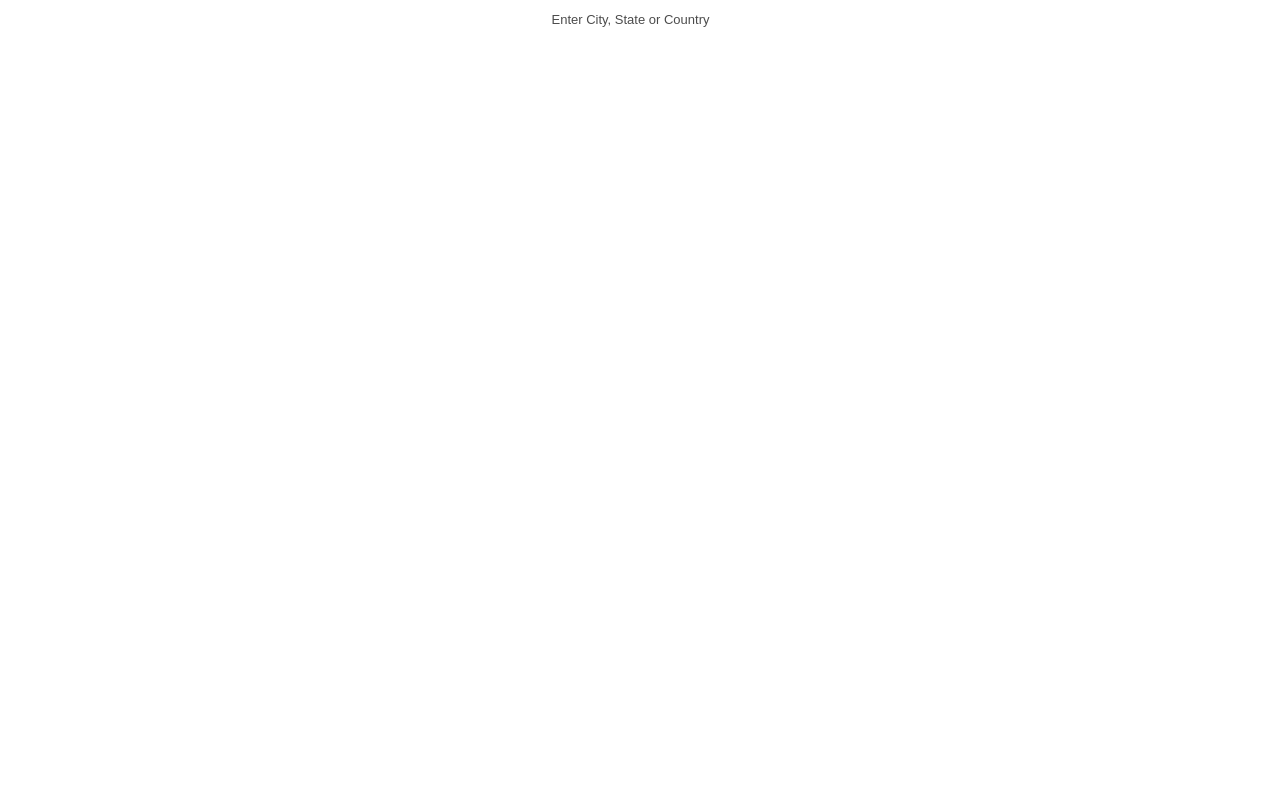
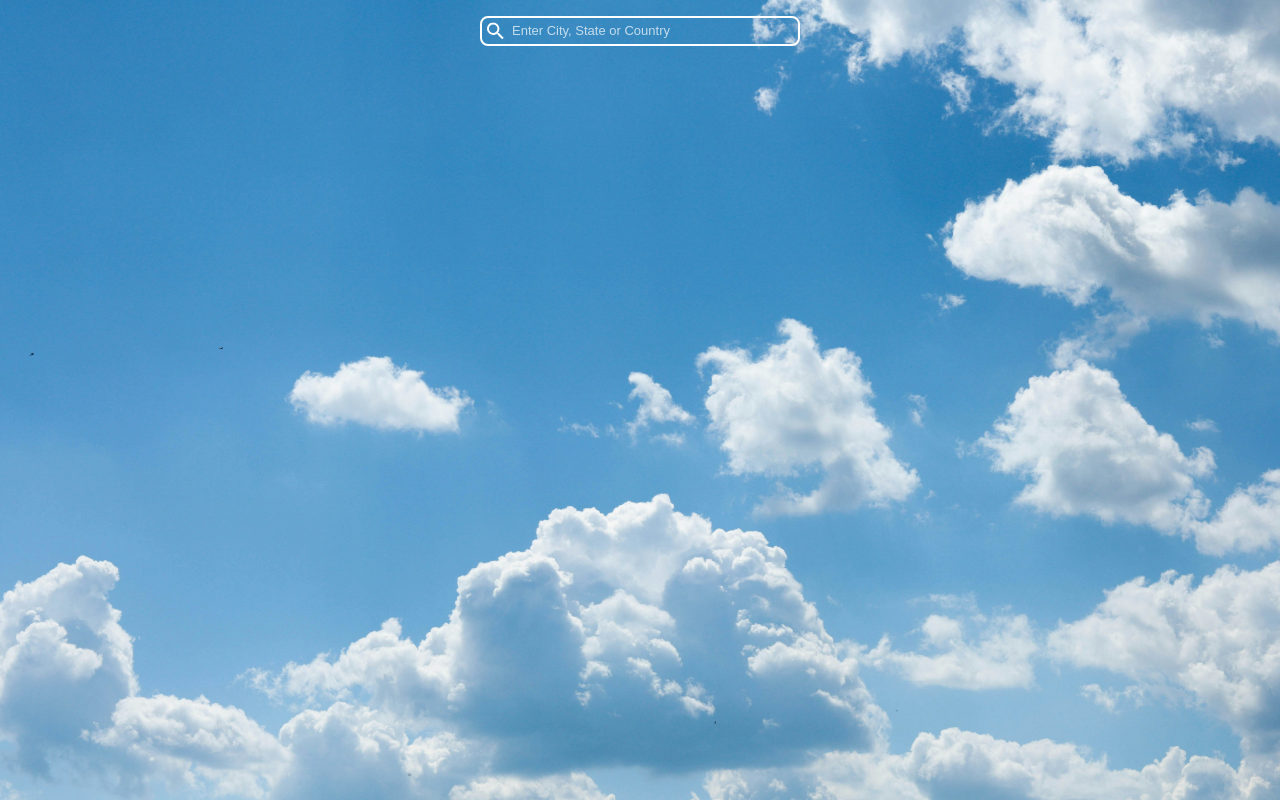
Before and after one commit to Cage4D/Weather-App, a website built with webpack: page src/template.html in a window 1280 px wide. Built offline with nearby package versions, Linux system fonts and the light colour scheme; files whose address does not match are found by name.

Commit message:
implement: root custom variables, body styles and search bar font-face rules

```diff
--- a/styles/styles.css
+++ b/styles/styles.css
@@ -1,5 +1,12 @@
 :root {
+  --clr-white: #ffffff;
+  --base: 1rem;
+}
 
+@font-face {
+    font-family: "Eras";
+    src: url("../../fonts/eras_bold_itc-webfont.woff2") format("woff2"),
+         url("../../fonts/eras_bold_itc-webfont.woff") format("woff");
 }
 
 * {
@@ -27,3 +34,8 @@
   border: none;
   cursor: pointer;
 }
+
+body {
+  height: 100vh;
+  background: url("../img/cloudy.jpg") center center / cover no-repeat;
+}
```
